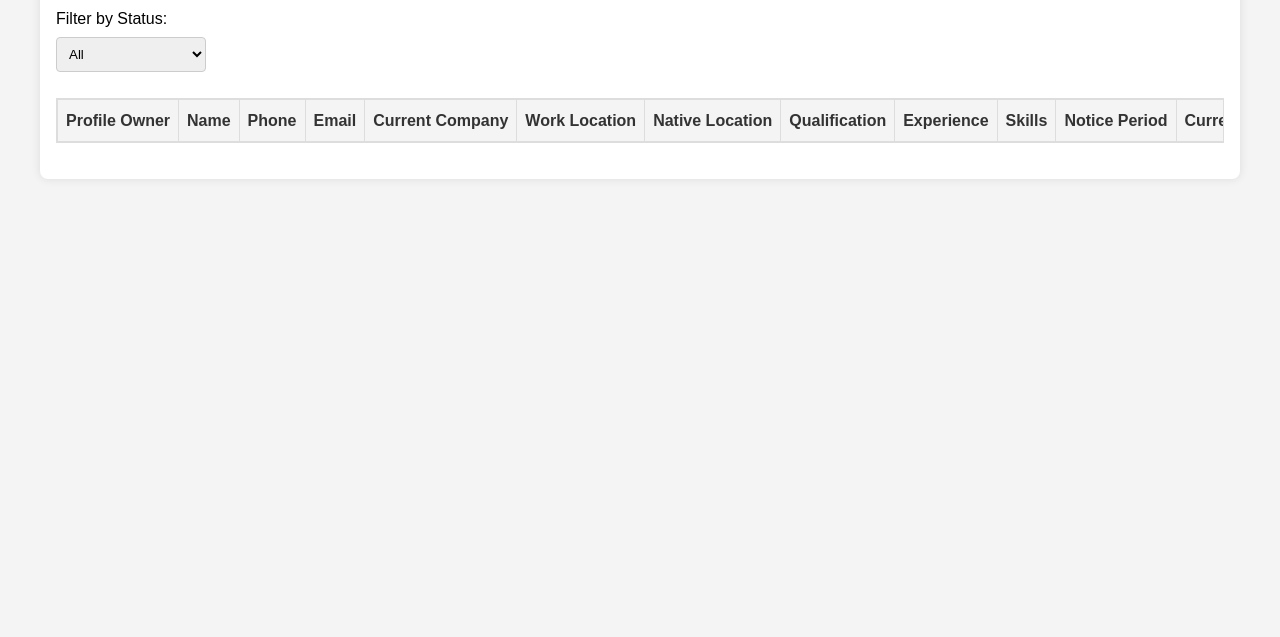
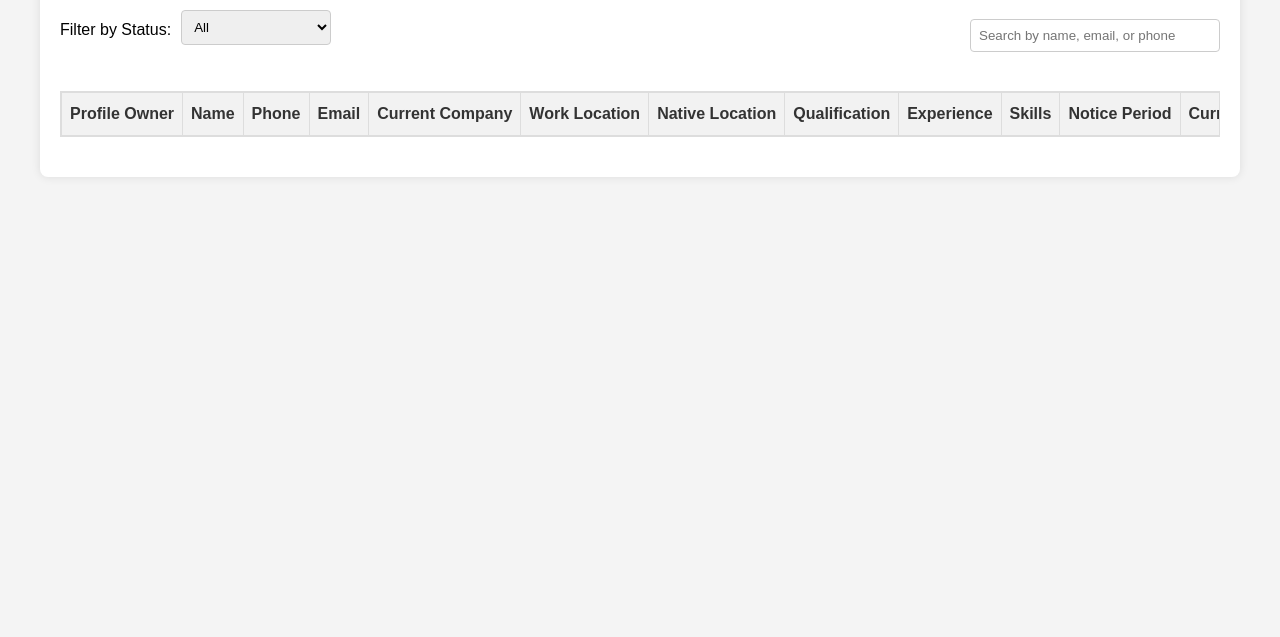
Before and after one commit to C0SMlC/HiringManager, a website: page public/masterCandidates.html in a window 1280 px wide. Shown: the part 163-800 px from the top of the page. Drawn offline with Linux system fonts and the light colour scheme; no server answers; sample sign-in values are in the browser's storage.

Commit message:
Feat: added search button in master candidate details and made it visible to all users

```diff
--- a/public/hideNav.js
+++ b/public/hideNav.js
@@ -7,6 +7,6 @@
         if (masterCandidatesLink) masterCandidatesLink.style.display = 'inline';
         if (assignApplicantLink) assignApplicantLink.style.display = 'inline';
       } else{
-        if (masterCandidatesLink) masterCandidatesLink.style.display = 'none';
+        // if (masterCandidatesLink) masterCandidatesLink.style.display = 'none';
         if (assignApplicantLink) assignApplicantLink.style.display = 'none';
       }
--- a/public/masterCandidates.html
+++ b/public/masterCandidates.html
@@ -5,10 +5,49 @@
     <meta name="viewport" content="width=device-width, initial-scale=1.0">
     <title>Master Candidate Details</title>
     <link rel="stylesheet" href="style.css">
+    <style>
+        .forms-container {
+            max-height: 80vh;
+            overflow-y: auto;
+            padding: 20px;
+        }
+        .filter-search-container {
+            display: flex;
+            justify-content: space-between;
+            align-items: center;
+            margin-bottom: 20px;
+        }
+        .filter-container {
+            display: flex;
+            align-items: center;
+        }
+        .filter-container label {
+            margin-right: 10px;
+        }
+        #statusFilter, #searchInput {
+            padding: 8px;
+            border: 1px solid #ccc;
+            border-radius: 4px;
+        }
+        #searchInput {
+            width: 250px;
+        }
+        #candidateTable {
+            width: 100%;
+            border-collapse: collapse;
+        }
+        #candidateTable th, #candidateTable td {
+            border: 1px solid #ddd;
+            padding: 8px;
+            text-align: left;
+        }
+        #candidateTable th {
+            background-color: #f2f2f2;
+        }
+    </style>
 </head>
 <body>
     <div class="navbar">
-        <!-- <a href="index.html" id="homeLink">Home</a> -->
         <a href="login.html" id="loginLink">Login</a>
         <a href="form.html" id="formLink">Candidate Form</a>
         <a href="candidates.html" id="detailsLink">Candidate Details</a>
@@ -22,6 +61,7 @@
     <div class="forms-container">
         <div id="usernameDisplay"></div>
         <h2>Master Candidate Details</h2>
+        <div class="filter-search-container">
             <div class="filter-container">
                 <label for="statusFilter">Filter by Status:</label>
                 <select id="statusFilter">
@@ -29,6 +69,10 @@
                     <option value="OPEN">Open</option>
                     <option value="CLOSED">Closed</option>
                 </select>
+            </div>
+            <div class="search-container">
+                <input type="text" id="searchInput" placeholder="Search by name, email, or phone">
+            </div>
         </div>
         <table id="candidateTable">
             <thead>
@@ -44,8 +88,8 @@
                     <th>Experience</th>
                     <th>Skills</th>
                     <th>Notice Period</th>
-                    <th>Current CTC </th>
-                    <th>Expected CTC </th>
+                    <th>Current CTC</th>
+                    <th>Expected CTC</th>
                     <th>Band</th>
                     <th>Date Applied</th>
                     <th>Position Title</th>
--- a/public/masterCandidates.js
+++ b/public/masterCandidates.js
@@ -97,6 +97,8 @@
 
 document.addEventListener('DOMContentLoaded', () => {
     const token = localStorage.getItem('token');
+    const searchInput = document.getElementById('searchInput');
+    let allCandidates = []; // Store all candidates
 
     if (!token) {
         window.location.href = '/login.html';
@@ -121,7 +123,7 @@
             roleElem.innerText = userData.role === 'admin' ? 'Admin' : 'User';
         }
 
-        return fetch('/candidates', {
+        return fetch('/candidates?isgetAll=true', {
             method: 'GET',
             headers: {
                 'Authorization': `Bearer ${token}`
@@ -130,6 +132,7 @@
         .then(data => {
             const candidateList = document.getElementById('candidateList');
             const statusFilter = document.getElementById('statusFilter');
+            allCandidates = data;
 
             function renderCandidates(candidates) {
                 candidateList.innerHTML = '';
@@ -173,11 +176,24 @@
             // Apply filter
             statusFilter.addEventListener('change', () => {
                 const selectedStatus = statusFilter.value;
-                const filteredCandidates = data.filter(candidate =>
+                const filteredCandidates = allCandidates.filter(candidate =>
                     selectedStatus === 'all' || candidate.status === selectedStatus
                 );
                 renderCandidates(filteredCandidates);
             });
+
+            // Search functionality
+            searchInput.addEventListener('input', () => {
+                const searchTerm = searchInput.value.toLowerCase();
+                const filteredCandidates = allCandidates.filter(candidate =>
+                    candidate.applicantName.toLowerCase().includes(searchTerm) ||
+                    candidate.applicantEmail.toLowerCase().includes(searchTerm) ||
+                    candidate.applicantPhone.toLowerCase().includes(searchTerm)
+                );
+                renderCandidates(filteredCandidates);
+            });
+
+// ... (rest of the existing code)
         })
         .catch(err => {
             console.error(err);
```
Also changed, not shown: routes/candidates.js (+6 -1 lines). Lines whose indentation alone changed are shown as unchanged.
